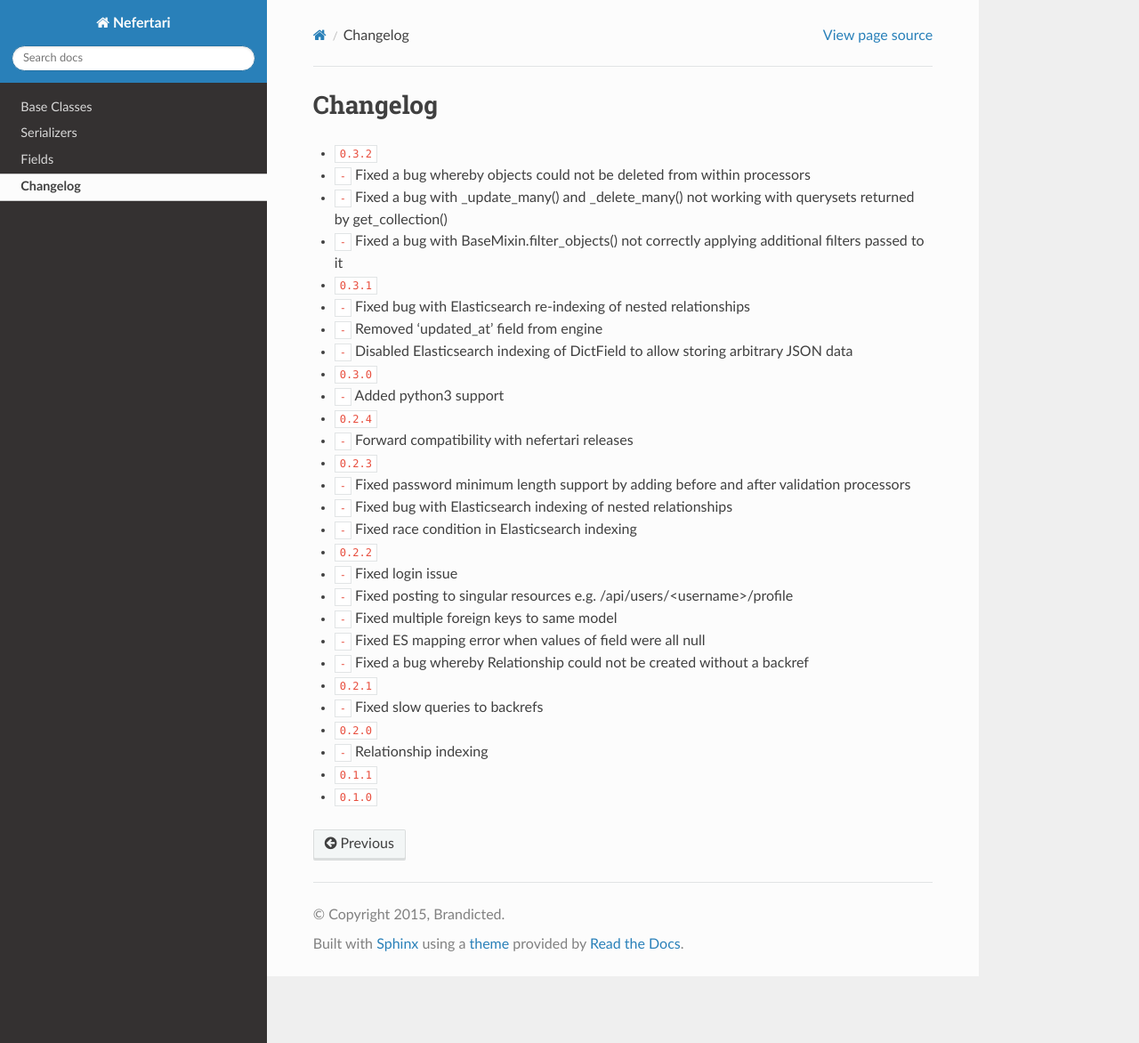
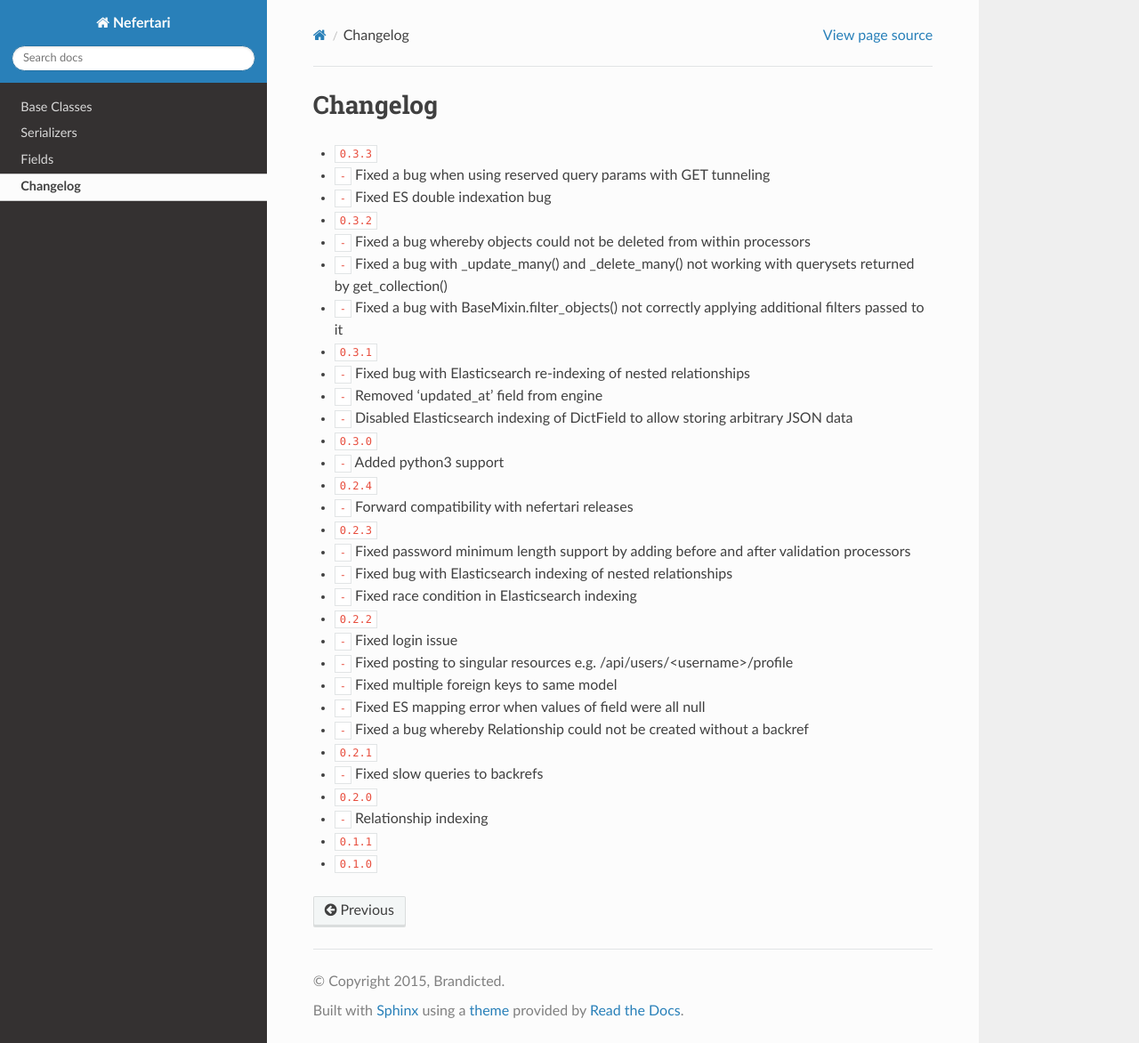
Before and after one commit to ramses-tech/nefertari-sqla, a Sphinx documentation site: the page built from docs/source/changelog.rst, in a window 1280 px wide and 1172 px high. Shown: the whole window at 89% size. Built offline with Sphinx 7.4.7 and the Read the Docs theme 2.0.0, drawn with Linux system fonts in a browser that asks for light colours; cross-references to code outside the pages are shown as plain code.

Commit message:
version++ and changelog

```diff
--- a/docs/source/changelog.rst
+++ b/docs/source/changelog.rst
@@ -1,5 +1,9 @@
 Changelog
 =========
+
+* :release:`0.3.3 <2015-09-02>`
+* :bug:`-` Fixed a bug when using reserved query params with GET tunneling
+* :bug:`-` Fixed ES double indexation bug
 
 * :release:`0.3.2 <2015-08-19>`
 * :bug:`-` Fixed a bug whereby objects could not be deleted from within processors
--- a/setup.py
+++ b/setup.py
@@ -10,13 +10,13 @@
     'elasticsearch',
     'pyramid_tm',
     'six',
-    'nefertari>=0.5.0'
+    'nefertari>=0.5.1'
 ]
 
 
 setup(
     name='nefertari_sqla',
-    version="0.3.2",
+    version="0.3.3",
     description='sqla engine for nefertari',
     classifiers=[
         "Programming Language :: Python",
```
